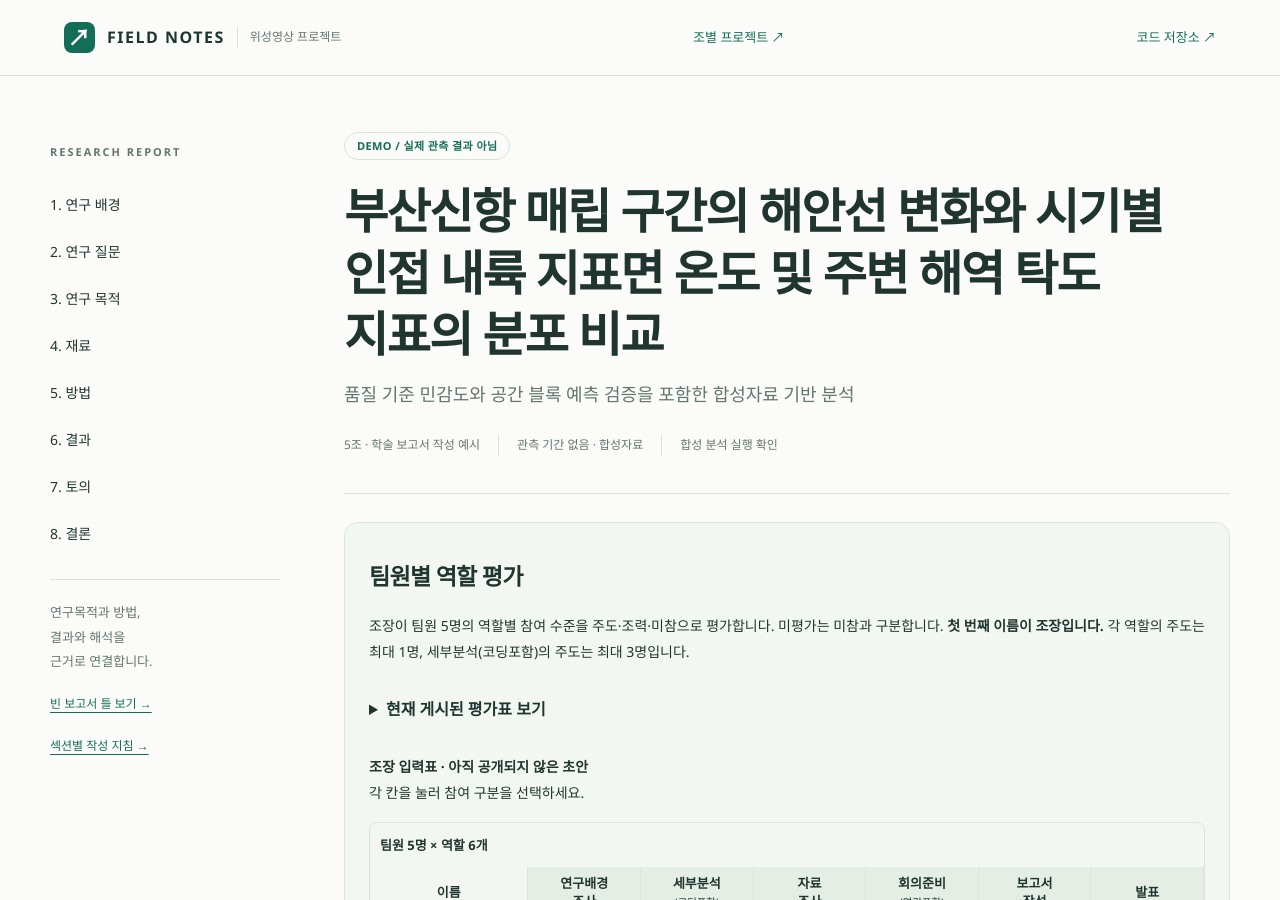
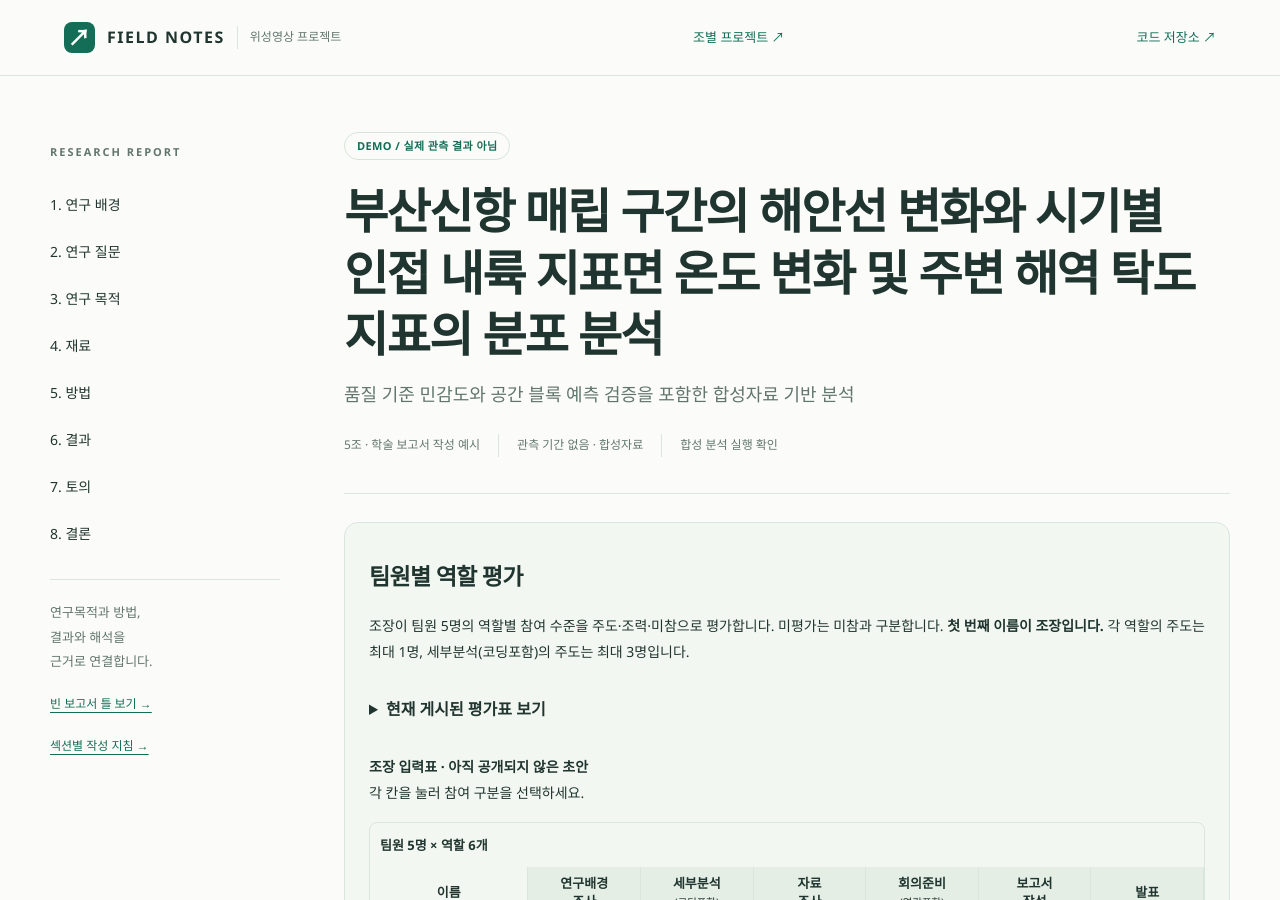
Before and after one commit to chasooin/class2026_02_surveying2_team5, a Jekyll site: the page built from docs/index.md, in a window 1280 px wide and 900 px high. Built offline with Jekyll 4.4.1, drawn with Linux system fonts in a browser that asks for light colours.

Commit message:
Update index.md

```diff
--- a/docs/index.md
+++ b/docs/index.md
@@ -1,7 +1,7 @@
 ---
 layout: report
 advanced: true
-title: "부산신항 매립 구간의 해안선 변화와 시기별 인접 내륙 지표면 온도 및 주변 해역 탁도 지표의 분포 비교"
+title: "부산신항 매립 구간의 해안선 변화와 시기별 인접 내륙 지표면 온도 변화 및 주변 해역 탁도 지표의 분포 분석"
 subtitle: "품질 기준 민감도와 공간 블록 예측 검증을 포함한 합성자료 기반 분석"
 team: "5조 · 학술 보고서 작성 예시"
 period: "관측 기간 없음 · 합성자료"
```
